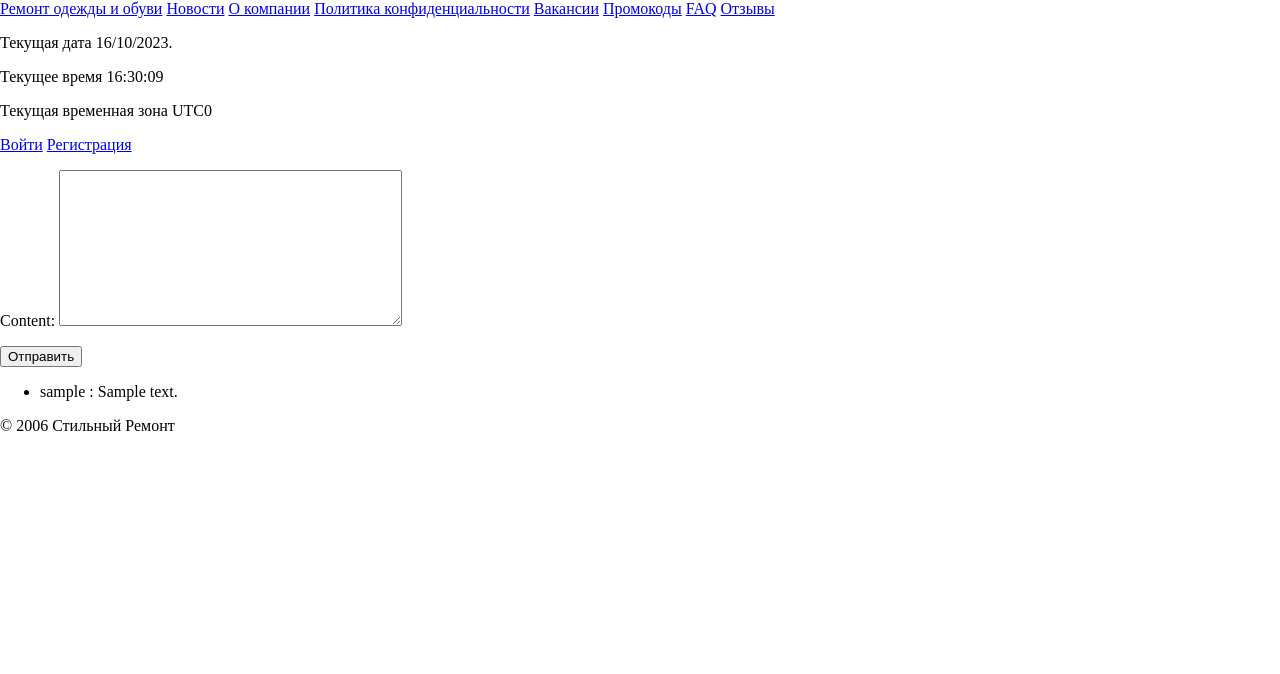
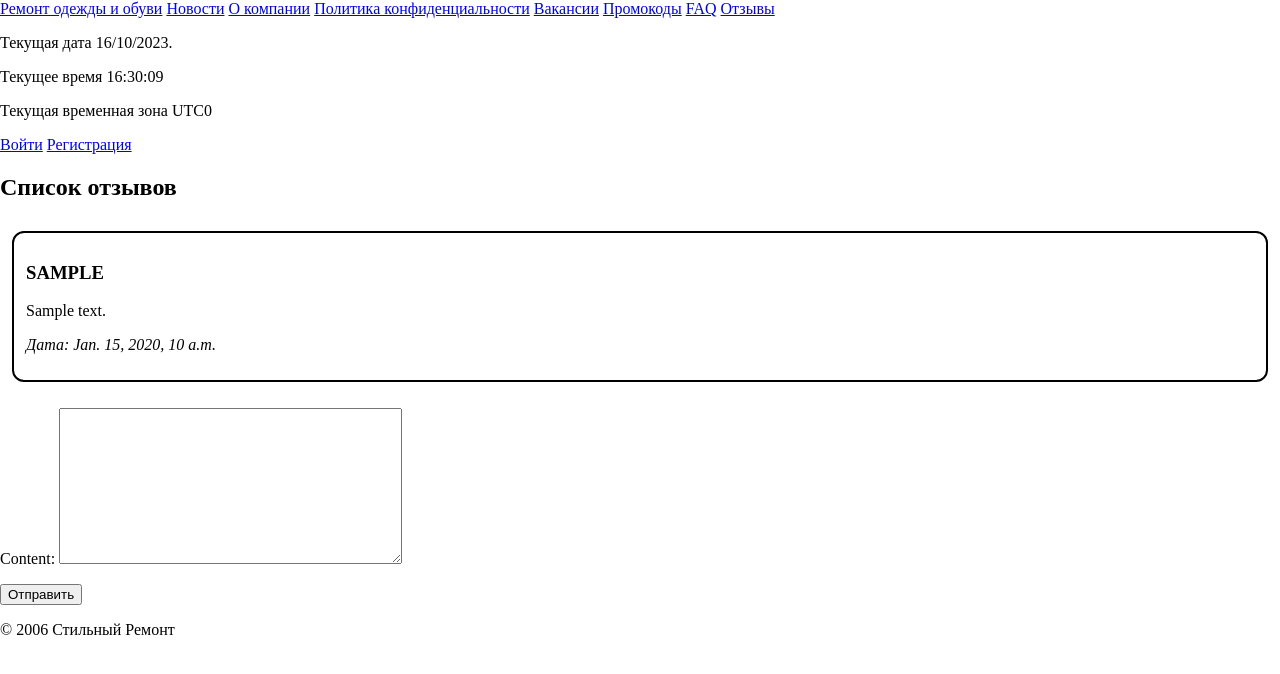
Before and after one commit to Gersheli/mdt-web-labs, a Django app: page /reviews/ in a window 1280 px wide. Shown: the top 674 px of the page. Run offline with Django 4.2, Linux system fonts and the light colour scheme; tables that the repository leaves empty hold one stand-in row (values such as "Sample post").

Commit message:
add reviews

```diff
--- a/repair/shop/static/css/reviews.css
+++ b/repair/shop/static/css/reviews.css
@@ -1,6 +1,5 @@
 .reviews__inner {
     display: flex;
-    /*justify-content: space-between;*/
     flex-wrap: wrap;
 }
 
--- a/repair/shop/templates/shop/base.html
+++ b/repair/shop/templates/shop/base.html
@@ -10,6 +10,7 @@
     {% load static %}
     <link rel="stylesheet" href="{% static 'css/faq.css' %}">
     <link rel="stylesheet" href="{% static 'css/about.css' %}">
+    <link rel="stylesheet" href="{% static 'css/reviews.css' %}">
 </head>
 
 <body>
--- a/repair/shop/templates/shop/reviews.html
+++ b/repair/shop/templates/shop/reviews.html
@@ -1,17 +1,41 @@
 {% extends "shop/base.html" %}
 
+{#{% block content %}#}
+{#    <form method="post">#}
+{#        {% csrf_token %}#}
+{#        {{ form.as_p }}#}
+{#        <button type="submit">Отправить</button>#}
+{#    </form>#}
+{##}
+{#    <ul>#}
+{#        {% for review in reviews %}#}
+{#            <li> {{ review.user }} : {{ review.content }}</li>#}
+{#        {% endfor %}#}
+{#    </ul>#}
+{#{% endblock %}#}
+
 {% block content %}
+    <section class="reviews__section">
+        <div class="container">
+            <h1>Список отзывов</h1>
+            <div class="reviews__inner">
+                {% for review in reviews %}
+                    <article class="review">
+                        <h3>{{ review.user }}</h3>
+                        <p class="word-break">{{ review.content }}</p>
+                        <p class="review__date">Дата: {{ review.created_at }}</p>
+                    </article>
+                    <br/>
+                {% empty %}
+                    <p>Нет отзывов.</p>
+                {% endfor %}
+            </div>
 
-<form method="post">
-    {% csrf_token %}
-    {{ form.as_p }}
-    <button type="submit">Отправить</button>
-</form>
-
-<ul>
-    {% for review in reviews %}
-        <li> {{ review.user }} : {{ review.content }}</li>
-    {% endfor %}
-</ul>
-
+            <form method="post">
+                {% csrf_token %}
+                {{ form.as_p }}
+                <button type="submit">Отправить</button>
+            </form>
+        </div>
+    </section>
 {% endblock %}
```
